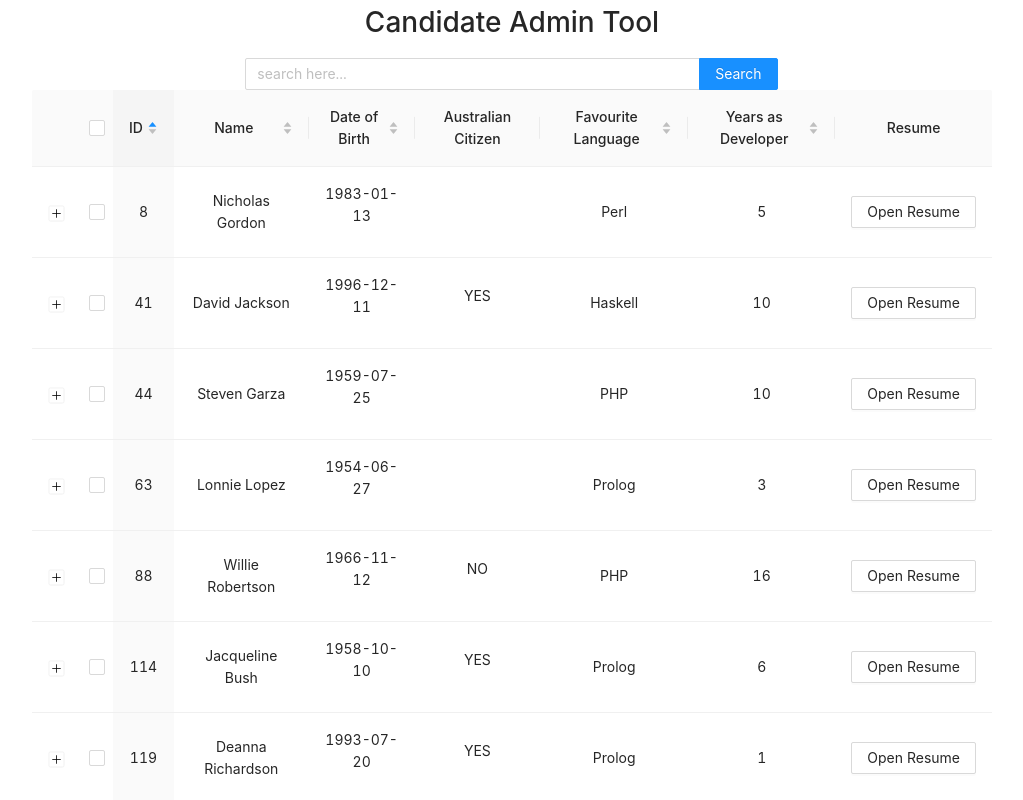
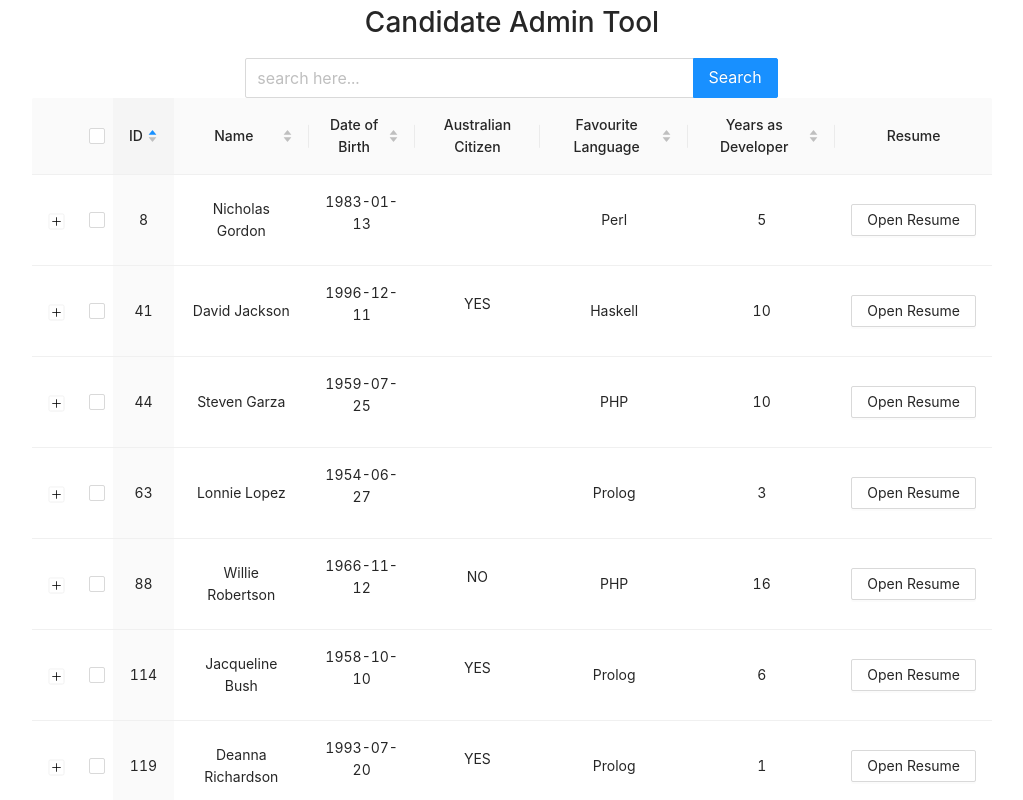
Before and after one commit to ruihuaniu/admin-management, a React (Create React App) app: page / in a window 1280 px wide. Shown: the top 800 px of the page, without its empty margins (128-1151 px from the left). Built offline with nearby package versions, Linux system fonts and the light colour scheme.

Commit message:
Add ajax to search feature

```diff
--- a/package.json
+++ b/package.json
@@ -9,6 +9,7 @@
     "antd": "^4.0.3",
     "axios": "^0.19.2",
     "core-js": "^3.6.4",
+    "lodash": "^4.17.15",
     "react": "^16.13.0",
     "react-dom": "^16.13.0",
     "react-scripts": "3.4.0"
--- a/src/components/SearchUser.js
+++ b/src/components/SearchUser.js
@@ -1,23 +1,35 @@
-import React, {useContext} from 'react'
-import {Input, Button} from 'antd'
+import React, { useContext } from 'react'
+import { Input, Button } from 'antd'
+import cloneDeep from 'lodash/cloneDeep';
 import { UserContext } from './UserContext'
+import data from '../data/sample-example'
 
 
 function SearchUser() {
 
+
+
     const { users } = useContext(UserContext)
     const [user, setUser] = users
 
-    const {Search} = Input
+    const { Search } = Input
+    // const userCopy = JSON.parse(JSON.stringify(user))
+
+    const handleSearch = (value) => {
+        console.log("value is:", value);
+        const searchResult = data.filter((item) => item.real_name.toLowerCase().includes(value.toLowerCase()))
+        console.log("searchResult is: ", searchResult);
+        setUser(searchResult)
+    }
 
     return (
         <div>
             <Search
-            placeholder="search here..."
-            onSearch={value=>console.log("search vale is : ",value)}
-            enterButton="Search"
-
-
+                placeholder="search here..."
+                //onSearch={(value)=>{handleSearch(value)}}
+                onChange={(e) => { handleSearch(e.target.value) }}
+                enterButton="Search"
+                size="large"
             ></Search>
 
         </div>
--- a/src/components/UserTable.js
+++ b/src/components/UserTable.js
@@ -14,7 +14,7 @@ function Candidates() {
     const [visible, setVisible] = useState(false);
     // const [isSelected, setIsSelected] = useState(false);
     // const [selectedRowKeys, setSelectedRowKeys] = useState([]);
-    const selectedCandidates = [];
+    // const selectedCandidates = [];
     console.log(user);
 
 
```
